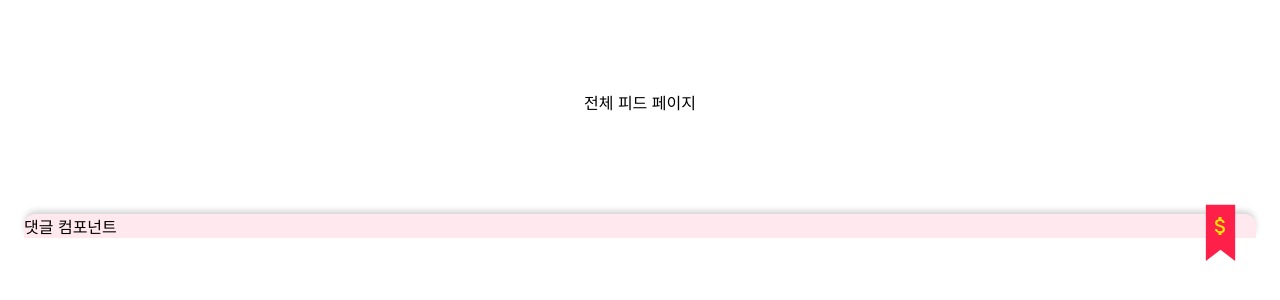
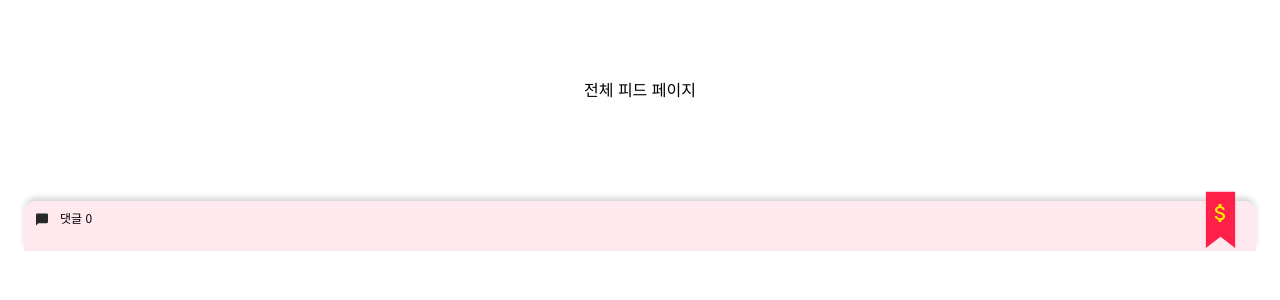
Before and after one commit to final-project-temporaryName/finalProject-FE, a Next.js app: page / in a window 1280 px wide. Shown: the part 236-536 px from the top of the page. Built offline with nearby package versions, Linux system fonts and the light colour scheme.

Commit message:
feat: 댓글 아이콘 클릭 시 댓글 컴포넌트 높이 변경 구현

```diff
--- a/src/components/Comment/Comment.tsx
+++ b/src/components/Comment/Comment.tsx
@@ -1,7 +1,10 @@
 'use client';
 
+import { MouseEvent, useState } from 'react';
 import Free from './Free';
 import Selling from './Selling';
+import WhiteComment from './WhiteComment';
+import BlackComment from './BlackComment';
 
 interface CommentProps {
   likeCount: number;
@@ -10,9 +13,30 @@ interface CommentProps {
 }
 
 function Comment({ likeCount, commentCount, artworkStatus }: CommentProps) {
+  const [isCommentClicked, setIsCommentClicked] = useState(false);
+
+  const handleCommentClick = (e: MouseEvent<HTMLButtonElement>) => {
+    e.preventDefault();
+    setIsCommentClicked((prev) => !prev);
+  };
+
   return (
-    <div className="shadow-top relative w-full min-w-400 rounded-t-sm bg-primary-1">
-      댓글 컴포넌트
+    <div
+      className={
+        isCommentClicked
+          ? 'shadow-top relative h-500 w-full min-w-400 rounded-t-sm bg-primary-1'
+          : 'shadow-top relative h-50 w-full min-w-400 rounded-t-sm bg-primary-1'
+      }
+    >
+      <button
+        className="flex items-center"
+        onClick={(e) => {
+          handleCommentClick(e);
+        }}
+      >
+        {isCommentClicked ? <WhiteComment /> : <BlackComment />}
+        <p className="mb-3 text-12">댓글 {commentCount}</p>
+      </button>
       <div className="absolute right-20" style={{ top: '-10px' }}>
         {artworkStatus === 'SELLING' ? <Selling /> : artworkStatus === 'FREE' ? <Free /> : null}
       </div>
```
